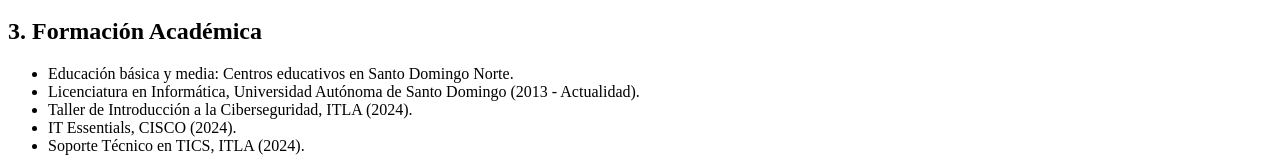
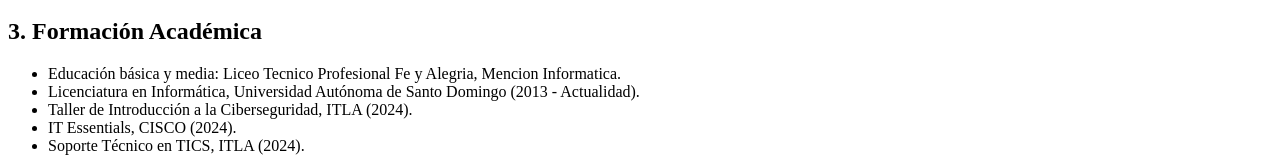
Before and after one commit to JhoysTV/Practica2-LabProgramacion3, a plain HTML site: page indexx.html in a window 1280 px wide. Shown: the part 548-703 px from the top of the page. Drawn offline with Linux system fonts and the light colour scheme.

Commit message:
Update indexx.html

```diff
--- a/indexx.html
+++ b/indexx.html
@@ -9,7 +9,7 @@
   <h1>Biografía de Jhoys Argenis Alcántara Vargas</h1>
 
   <h2>1. Datos Personales Básicos</h2>
-  <!-- Reemplaza "foto.jpg" por tu foto real -->
+
   <img src="profile.jpeg" alt="Foto de Jhoys Argenis Alcántara Vargas" width="200">
 
   <p><strong>Nombre completo:</strong> Jhoys Argenis Alcántara Vargas</p>
@@ -25,7 +25,7 @@
 
   <h2>3. Formación Académica</h2>
   <ul>
-    <li>Educación básica y media: Centros educativos en Santo Domingo Norte.</li>
+    <li>Educación básica y media: Liceo Tecnico Profesional Fe y Alegria, Mencion Informatica.</li>
     <li>Licenciatura en Informática, Universidad Autónoma de Santo Domingo (2013 - Actualidad).</li>
     <li>Taller de Introducción a la Ciberseguridad, ITLA (2024).</li>
     <li>IT Essentials, CISCO (2024).</li>
```
